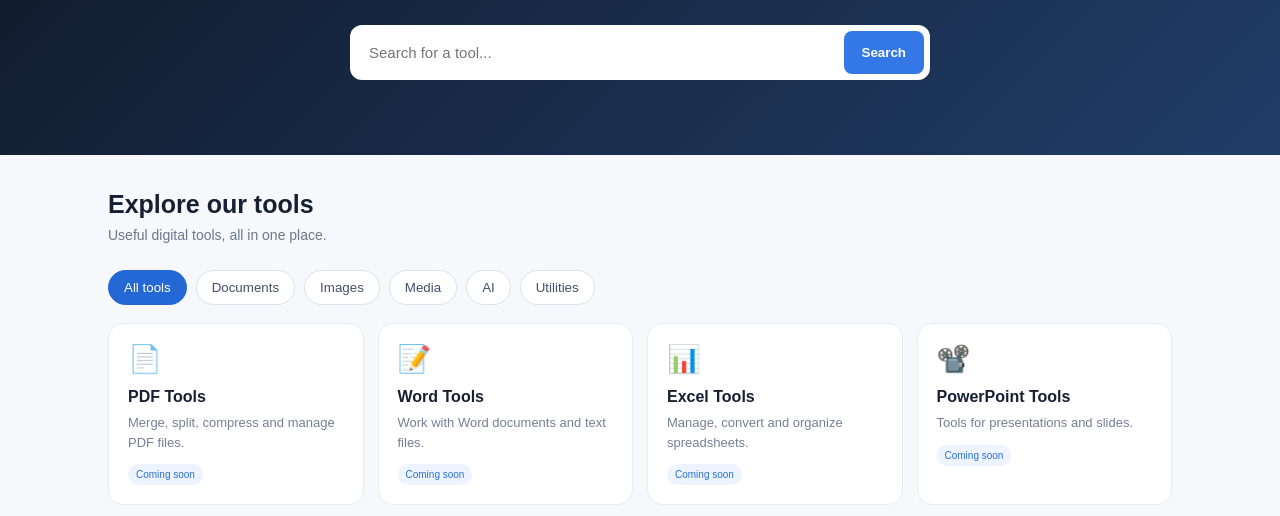
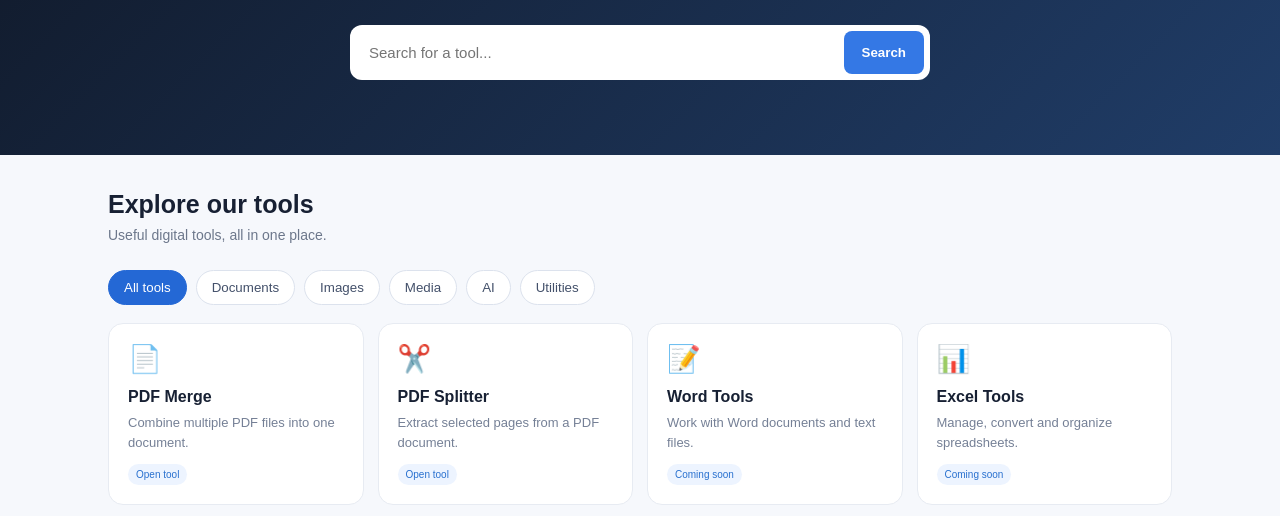
Before and after one commit to toptenquestaj-lang/docunest, a plain HTML site: page index.html in a window 1280 px wide. Shown: the part 278-794 px from the top of the page. Drawn offline with Linux system fonts and the light colour scheme.

Commit message:
Update index.html

```diff
--- a/index.html
+++ b/index.html
@@ -83,10 +83,21 @@ footer p{margin:7px}
 
 <div class="grid" id="grid">
 
-<a class="tool" href="pdf-merge.html" data-category="documents" data-name="PDF tools merge split compress">
-<div class="ico">📄</div><h3>PDF Tools</h3>
-<p>Merge, split, compress and manage PDF files.</p>
-<span class="tag">Coming soon</span></a>
+
+<a class="tool" href="pdf-merge.html" data-category="documents" data-name="PDF merge combine documents">
+<div class="ico">📄</div>
+<h3>PDF Merge</h3>
+<p>Combine multiple PDF files into one document.</p>
+<span class="tag">Open tool</span>
+</a>
+
+<a class="tool" href="pdf-split.html" data-category="documents" data-name="PDF split extract pages">
+<div class="ico">✂️</div>
+<h3>PDF Splitter</h3>
+<p>Extract selected pages from a PDF document.</p>
+<span class="tag">Open tool</span>
+</a>
+
 
 <a class="tool" href="#" data-category="documents" data-name="word documents converter editor">
 <div class="ico">📝</div><h3>Word Tools</h3>
```
